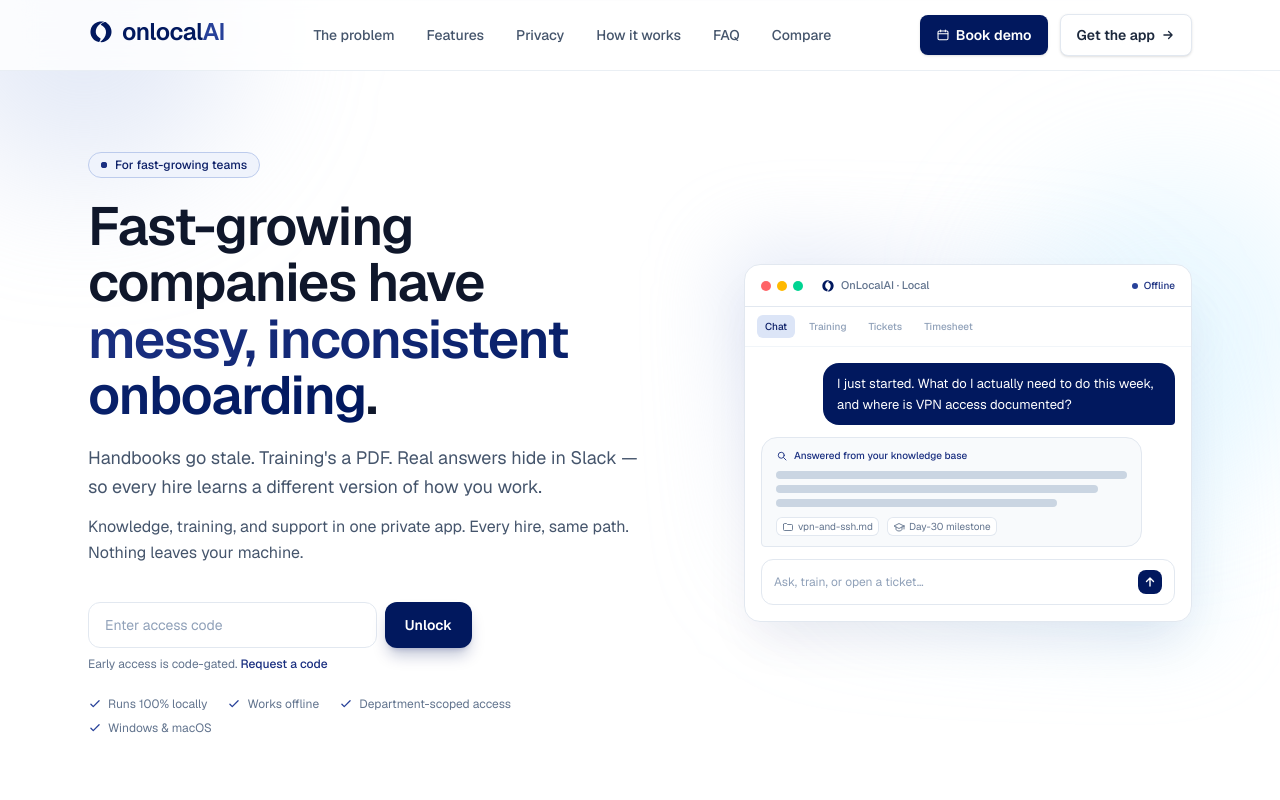
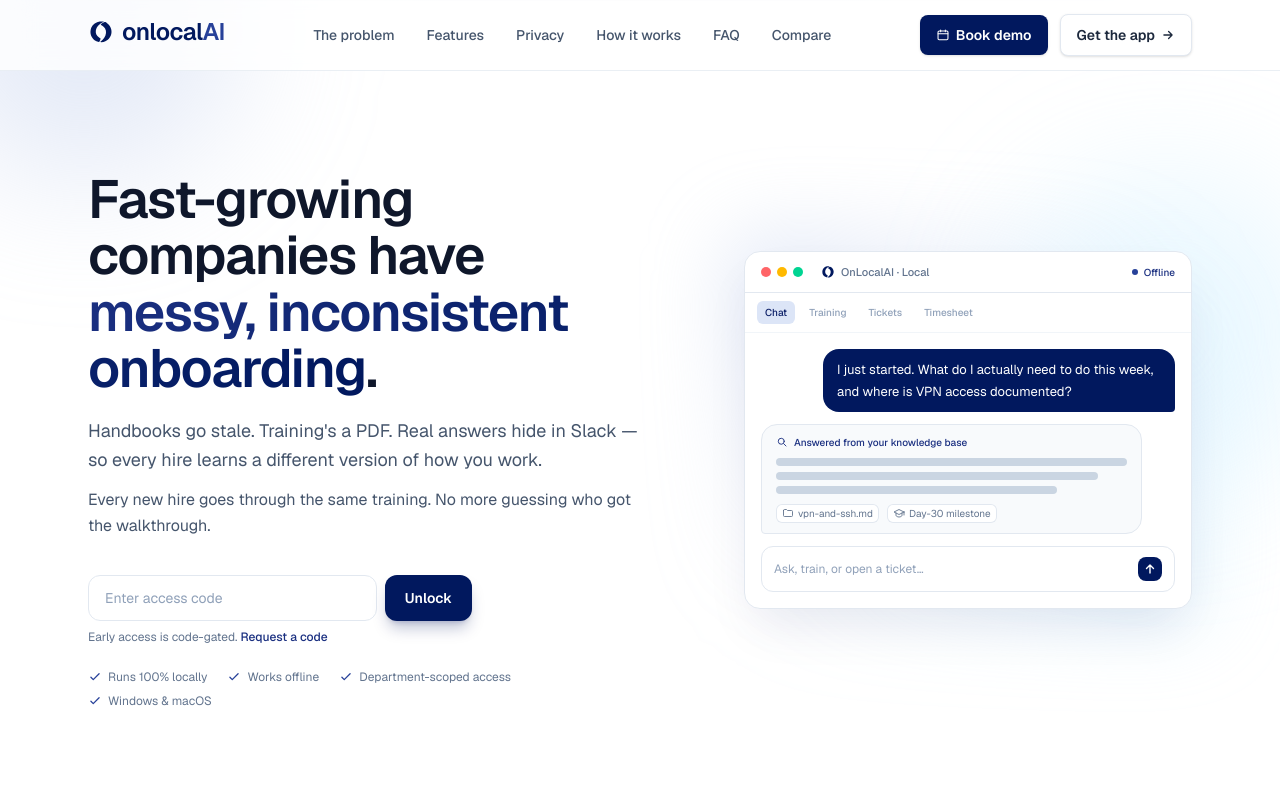
Before and after one commit to mjubilee1/OnLocalMarketingSite, a Next.js app: page / in a window 1280 px wide. Shown: the top 800 px of the page. Built offline with nearby package versions, Linux system fonts and the light colour scheme; no server answers.

Commit message:
remove and update label

```diff
--- a/src/app/page.tsx
+++ b/src/app/page.tsx
@@ -1,8 +1,8 @@
+import { ContactLink } from "@/components/ContactLink";
+import { BrandMark, Logo } from "@/components/Logo";
+import { WindowsDownloadButton } from "@/components/WindowsDownloadButton";
+import Link from "next/link";
 import type { ReactNode, SVGProps } from "react";
-import Link from "next/link";
-import { ContactLink } from "@/components/ContactLink";
-import { WindowsDownloadButton } from "@/components/WindowsDownloadButton";
-import { Logo, BrandMark } from "@/components/Logo";
 
 const windowsDownloadUrl =
   process.env.NEXT_PUBLIC_DESKTOP_WINDOWS_URL?.trim() ||
@@ -240,14 +240,6 @@
         {/* ---------------- Hero ---------------- */}
         <section className="grid items-center gap-12 pb-10 pt-14 lg:grid-cols-[1.05fr_0.95fr] lg:pt-20">
           <div className="animate-fade-up">
-            <span className="inline-flex items-center gap-2 rounded-full border border-brand-200 bg-brand-50 px-3 py-1 text-xs font-medium text-brand-800">
-              <span className="relative flex h-1.5 w-1.5">
-                <span className="animate-pulse-dot absolute inline-flex h-full w-full rounded-full bg-brand-600" />
-                <span className="relative inline-flex h-1.5 w-1.5 rounded-full bg-brand-700" />
-              </span>
-              For fast-growing teams
-            </span>
-
             <h1 className="mt-5 text-balance text-4xl font-semibold leading-[1.05] tracking-tight text-slate-900 sm:text-5xl lg:text-[3.35rem]">
               Fast-growing companies have{" "}
               <span className="bg-gradient-to-r from-brand-700 to-brand-900 bg-clip-text text-transparent">
@@ -261,8 +253,8 @@
               so every hire learns a different version of how you work.
             </p>
             <p className="mt-3 max-w-xl text-base leading-relaxed text-slate-600">
-              Knowledge, training, and support in one private app. Every hire, same
-              path. Nothing leaves your machine.
+              Every new hire goes through the same training. No more guessing who
+              got the walkthrough.
             </p>
 
             <div id="download" className="mt-9 scroll-mt-24">
```
